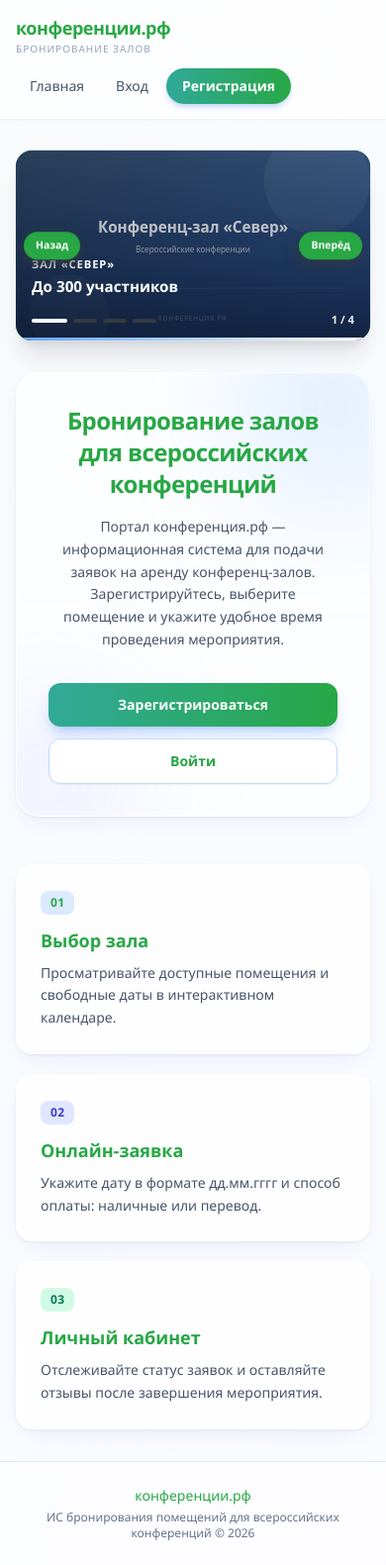
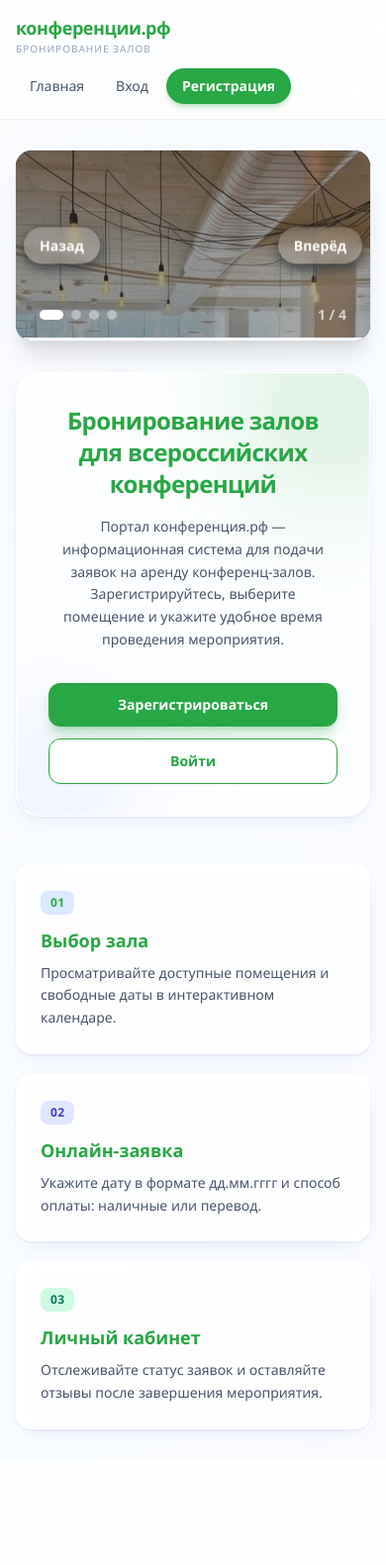
Before and after one commit to phomarito/demoexam, a Django app: page /?next=/profile/ in a window 390 px wide. Shown: the whole page at 99% size. After the commit the page ends 1449 px from the top, so only its background shows below. Run offline with Django 5.2, Linux system fonts and the light colour scheme; some libraries are stand-ins or nearby versions.

Commit message:
адаптив, анимации - модуль 3

```diff
--- a/conferenc_portal/portal/models.py
+++ b/conferenc_portal/portal/models.py
@@ -1,5 +1,7 @@
 from django.conf import settings
 from django.db import models
+
+# здесь описаны все нужные модели
 
 
 class UserProfile(models.Model):
--- a/conferenc_portal/portal/urls.py
+++ b/conferenc_portal/portal/urls.py
@@ -1,4 +1,6 @@
 from django.urls import path
+
+# здесь описана маршрутизация
 
 from . import views
 
--- a/conferenc_portal/templates/base.html
+++ b/conferenc_portal/templates/base.html
@@ -14,10 +14,10 @@
                         brand: {
                             50: '#eff6ff',
                             100: '#dbeafe',
-                            200: '#bfdbfe',
-                            400: '#60a5fa',
-                            500: '#3b82f6',
-                            600: '#31A999',
+                            200: '#28A745',
+                            400: '#28A745',
+                            500: '#28A745',
+                            600: '#28A745',
                             700: '#28A745',
                             800: '#28A745',
                             900: '#28A745',
@@ -82,12 +82,6 @@
         {% block content %}{% endblock %}
     </main>
 
-    <footer class="mt-auto border-t border-slate-200/80 bg-white/60 backdrop-blur-sm">
-        <div class="mx-auto max-w-6xl px-4 py-6 text-center sm:px-6">
-            <p class="text-sm font-medium text-brand-900">конференции.рф</p>
-            <p class="mt-1 text-xs text-slate-500">ИС бронирования помещений для всероссийских конференций &copy; 2026</p>
-        </div>
-    </footer>
 
     {% if not user.is_authenticated %}
     {% include 'partials/modal_login.html' %}
--- a/conferenc_portal/templates/partials/slider.html
+++ b/conferenc_portal/templates/partials/slider.html
@@ -1,35 +1,48 @@
+<!-- Слайдер реализован на JavaScript -->
 {% load static %}
 <section class="slider-section mb-8" aria-label="Слайдер конференц-залов">
     <div class="slider-container rounded-2xl shadow-xl ring-1 ring-slate-200/60" data-slider>
         <div class="slider-viewport">
             <div class="slider-track">
                 <article class="slider-slide">
-                    <img src="{% static 'images/slide1.svg' %}" alt="Конференц-зал Север" width="800" height="450" decoding="async">
+                    <img src="{% static 'images/slide3.jpg' %}" alt="Конференц-зал Север" width="1920" height="450" decoding="async">
                     <div class="slider-overlay"></div>
+                    <div class="slider-circle-1"></div>
+                    <div class="slider-circle-2"></div>
+                    <div class="slider-line"></div>
                     <div class="slider-caption">
                         <span class="slider-tag">Зал «Север»</span>
                         <span class="slider-title">До 300 участников</span>
                     </div>
                 </article>
                 <article class="slider-slide">
-                    <img src="{% static 'images/slide2.svg' %}" alt="Зал Волга" width="800" height="450" decoding="async">
+                    <img src="{% static 'images/slide2.jpg' %}" alt="Зал Волга" width="1920" height="450" decoding="async">
                     <div class="slider-overlay"></div>
+                    <div class="slider-circle-1"></div>
+                    <div class="slider-circle-2"></div>
+                    <div class="slider-line"></div>
                     <div class="slider-caption">
                         <span class="slider-tag">Зал «Волга»</span>
                         <span class="slider-title">Современное оборудование</span>
                     </div>
                 </article>
                 <article class="slider-slide">
-                    <img src="{% static 'images/slide3.svg' %}" alt="Зал Байкал" width="800" height="450" decoding="async">
+                    <img src="{% static 'images/slide1.jpg' %}" alt="Зал Байкал" width="1920" height="450" decoding="async">
                     <div class="slider-overlay"></div>
+                    <div class="slider-circle-1"></div>
+                    <div class="slider-circle-2"></div>
+                    <div class="slider-line"></div>
                     <div class="slider-caption">
                         <span class="slider-tag">Зал «Байкал»</span>
                         <span class="slider-title">Камерные форумы</span>
                     </div>
                 </article>
                 <article class="slider-slide">
-                    <img src="{% static 'images/slide4.svg' %}" alt="Зал Кавказ" width="800" height="450" decoding="async">
+                    <img src="{% static 'images/slide4.jpg' %}" alt="Зал Кавказ" width="1920" height="450" decoding="async">
                     <div class="slider-overlay"></div>
+                    <div class="slider-circle-1"></div>
+                    <div class="slider-circle-2"></div>
+                    <div class="slider-line"></div>
                     <div class="slider-caption">
                         <span class="slider-tag">Зал «Кавказ»</span>
                         <span class="slider-title">Многофункциональный формат</span>
@@ -53,3 +66,211 @@
         </div>
     </div>
 </section>
+
+<style>
+    /* Секция на всю ширину */
+    .slider-section {
+        width: 100%;
+    }
+
+    /* Контейнер слайдера на всю ширину */
+    .slider-container {
+        position: relative;
+        width: 100%;
+        max-width: none; /* убираем ограничение */
+        margin: 0;
+        border-radius: 0; /* убираем скругление, если нужно на всю ширину */
+        overflow: hidden;
+        background: #0f2744;
+    }
+
+    /* Если нужно сохранить скругление по краям */
+    .slider-container.rounded-2xl {
+        border-radius: 1rem;
+    }
+
+    .slider-viewport {
+        overflow: hidden;
+        width: 100%;
+    }
+
+    .slider-track {
+        display: flex;
+        transition: transform 0.5s ease;
+        width: 100%;
+    }
+
+    .slider-slide {
+        flex-shrink: 0;
+        width: 100%;
+        position: relative;
+        height: 450px;
+    }
+
+    .slider-slide img {
+        width: 100%;
+        height: 100%;
+        object-fit: cover;
+        display: block;
+    }
+
+    /* Затемнение поверх картинки */
+    .slider-overlay {
+        position: absolute;
+        top: 0;
+        left: 0;
+        width: 100%;
+        height: 100%;
+        background: rgba(0, 0, 0, 0.4);
+        z-index: 1;
+    }
+
+    /* Декоративные круги */
+    .slider-circle-1 {
+        position: absolute;
+        top: 80px;
+        right: -40px;
+        width: 200px;
+        height: 200px;
+        border-radius: 50%;
+        background: rgba(255, 255, 255, 0.1);
+        z-index: 2;
+        pointer-events: none;
+    }
+
+    .slider-circle-2 {
+        position: absolute;
+        bottom: 20px;
+        left: -30px;
+        width: 150px;
+        height: 150px;
+        border-radius: 50%;
+        background: rgba(255, 255, 255, 0.08);
+        z-index: 2;
+        pointer-events: none;
+    }
+
+    /* Линия */
+    .slider-line {
+        position: absolute;
+        bottom: 80px;
+        left: 60px;
+        right: 60px;
+        height: 2px;
+        background: rgba(255, 255, 255, 0.2);
+        border-radius: 1px;
+        z-index: 2;
+    }
+
+    /* Текст */
+    .slider-caption {
+        position: absolute;
+        bottom: 120px;
+        left: 0;
+        right: 0;
+        text-align: center;
+        z-index: 3;
+        color: white;
+    }
+
+    .slider-tag {
+        display: block;
+        font-size: 34px;
+        font-weight: 700;
+        margin-bottom: 10px;
+    }
+
+    .slider-title {
+        font-size: 18px;
+        opacity: 0.9;
+    }
+
+    /* Кнопки управления */
+    .slider-controls {
+        position: absolute;
+        top: 50%;
+        left: 0;
+        right: 0;
+        transform: translateY(-50%);
+        display: flex;
+        justify-content: space-between;
+        padding: 0 16px;
+        z-index: 10;
+        pointer-events: none;
+    }
+
+    .slider-btn {
+        pointer-events: auto;
+        background: rgba(255, 255, 255, 0.2);
+        border: none;
+        color: white;
+        padding: 8px 16px;
+        border-radius: 999px;
+        cursor: pointer;
+        backdrop-filter: blur(4px);
+        font-size: 14px;
+        transition: background 0.3s;
+    }
+
+    .slider-btn:hover {
+        background: rgba(255, 255, 255, 0.4);
+    }
+
+    /* Футер с точками и счётчиком */
+    .slider-footer {
+        position: absolute;
+        bottom: 16px;
+        left: 0;
+        right: 0;
+        display: flex;
+        justify-content: space-between;
+        align-items: center;
+        padding: 0 24px;
+        z-index: 10;
+    }
+
+    .slider-dots {
+        display: flex;
+        gap: 8px;
+    }
+
+    .slider-dot {
+        width: 10px;
+        height: 10px;
+        border-radius: 50%;
+        background: rgba(255, 255, 255, 0.4);
+        border: none;
+        cursor: pointer;
+        padding: 0;
+        transition: all 0.3s;
+    }
+
+    .slider-dot.active {
+        background: white;
+        width: 24px;
+        border-radius: 5px;
+    }
+
+    .slider-counter {
+        color: rgba(255, 255, 255, 0.7);
+        font-size: 14px;
+    }
+
+    /* Прогресс-бар */
+    .slider-progress {
+        position: absolute;
+        bottom: 0;
+        left: 0;
+        height: 3px;
+        background: rgba(255, 255, 255, 0.3);
+        width: 100%;
+        z-index: 10;
+    }
+
+    .slider-progress-bar {
+        display: block;
+        height: 100%;
+        width: 0%;
+        background: white;
+    }
+</style>
--- a/conferenc_portal/templates/profile.html
+++ b/conferenc_portal/templates/profile.html
@@ -33,6 +33,8 @@
             <p class="text-sm"><span class="text-slate-500">Оплата:</span> <span class="font-medium text-slate-800">{{ booking.get_payment_method_display }}</span></p>
             <p class="text-sm"><span class="text-slate-500">Создана:</span> <span class="font-medium text-slate-800">{{ booking.created_at|date:"d.m.Y H:i" }}</span></p>
         </div>
+
+<!--        отзыв можно написать только после завершения брони админом -->
 
         {% if booking.review %}
         <div class="mx-5 mb-5 rounded-xl border border-emerald-100 bg-emerald-50/80 p-4 text-sm">
```
Also changed, not shown: conferenc_portal/db.sqlite3, conferenc_portal/static/images/slide1.jpg (added), conferenc_portal/static/images/slide1.svg, conferenc_portal/static/images/slide2.jpg (added), conferenc_portal/static/images/slide3.jpg (added), conferenc_portal/static/images/slide4.jpg (added).
